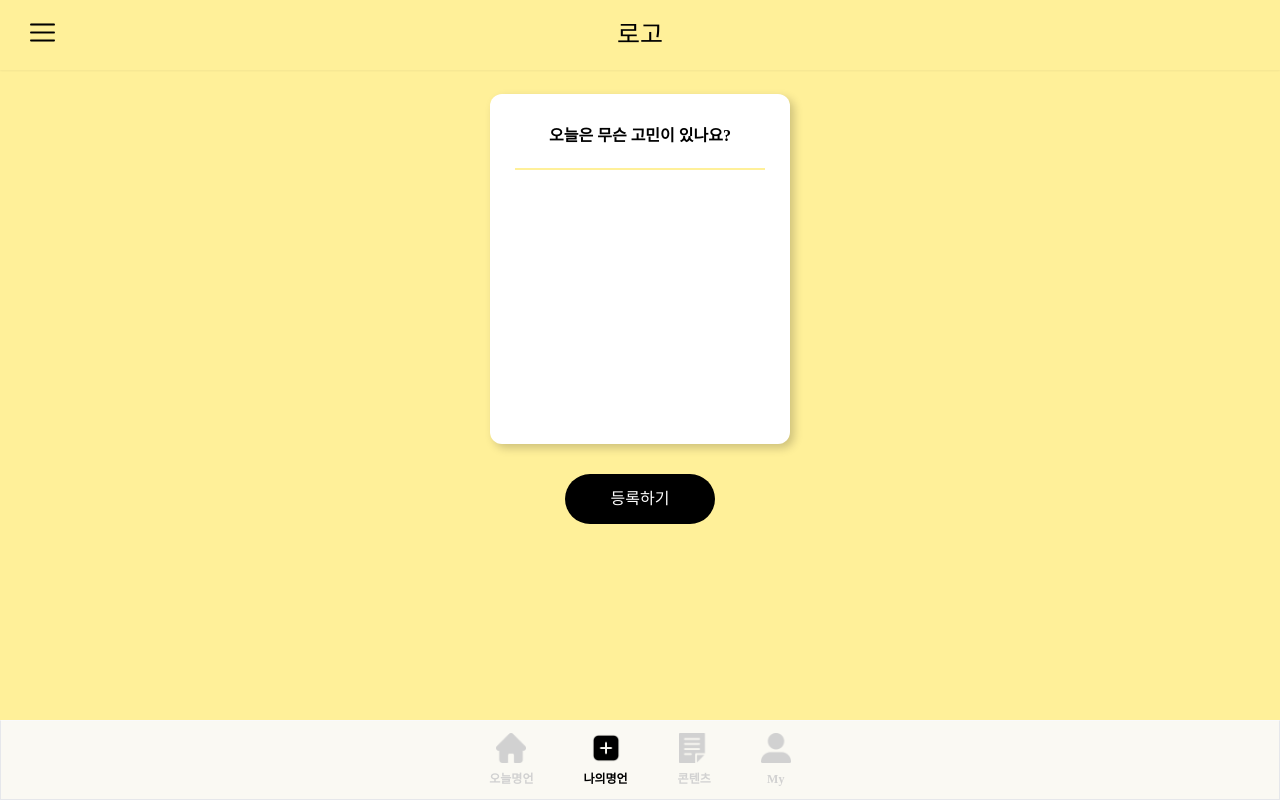
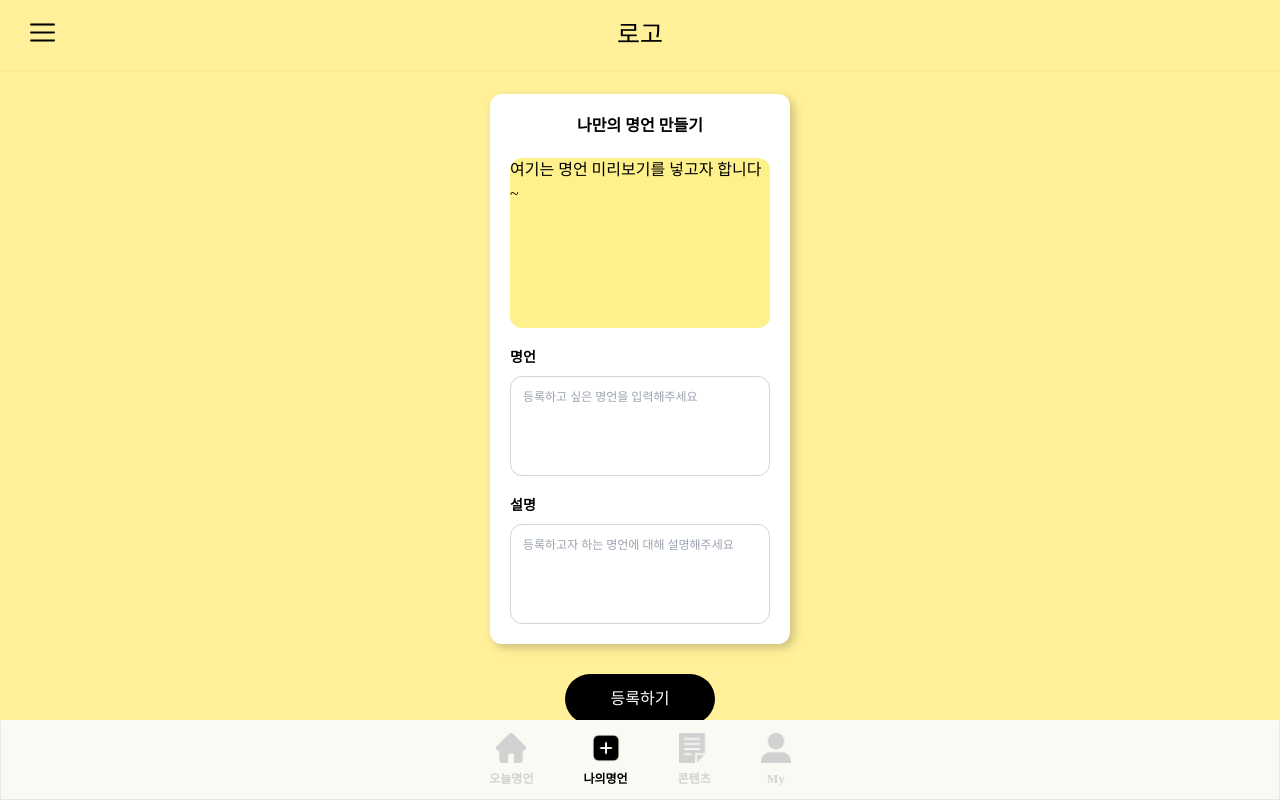
Before and after one commit to yeona813/frontend, a React (Create React App) app: page /writeQuote in a window 1280 px wide. Built offline with nearby package versions, Linux system fonts and the light colour scheme; a web font is replaced by a local one.

Commit message:
feat: WriteQuotePage UI 구현

```diff
--- /dev/null
+++ b/src/components/writeQuote/Textarea.tsx
@@ -0,0 +1,20 @@
+import React from 'react';
+
+interface TextareaProps {
+  title: string;
+  placeholder: string;
+}
+
+const Textarea = ({ title, placeholder }: TextareaProps) => {
+  return (
+    <div className="flex flex-col gap-[8px]">
+      <p className="text-sm font-semibold">{title}</p>
+      <textarea
+        className="w-[260px] h-[100px] resize-none outline-none scrollbar-hide text-xs border border-gray-300 rounded-xl p-3"
+        placeholder={placeholder}
+      />
+    </div>
+  );
+};
+
+export default Textarea;
--- a/src/pages/writeQuote/WriteQuotePage.tsx
+++ b/src/pages/writeQuote/WriteQuotePage.tsx
@@ -1,15 +1,27 @@
 import Button from 'components/common/Button';
+import Textarea from 'components/writeQuote/Textarea';
 import React from 'react';
 
 const WriteQuotePage = () => {
   const handleClick = () => {
     console.log('등록');
   };
+
   return (
     <div className="flex flex-col items-center pt-[30px] gap-[30px]">
-      <div className="flex flex-col items-center w-[300px] h-[350px] rounded-xl bg-white shadow-custom gap-[20px]">
-        <p className="font-semibold mt-[30px]">오늘은 무슨 고민이 있나요?</p>
-        <div className="bg-yellow-FF w-[250px] h-[2px] mb-5" />
+      <div className="flex flex-col items-center w-[300px] px-[30px] py-5 rounded-xl bg-white shadow-custom gap-[20px]">
+        <p className="font-semibold">나만의 명언 만들기</p>
+        <div className="w-[260px] h-[170px] bg-yellow-200 rounded-xl">
+          여기는 명언 미리보기를 넣고자 합니다~
+        </div>
+        <Textarea
+          title="명언"
+          placeholder="등록하고 싶은 명언을 입력해주세요"
+        />
+        <Textarea
+          title="설명"
+          placeholder="등록하고자 하는 명언에 대해 설명해주세요"
+        />
       </div>
       <Button text="등록하기" handleClick={handleClick} />
     </div>
```
